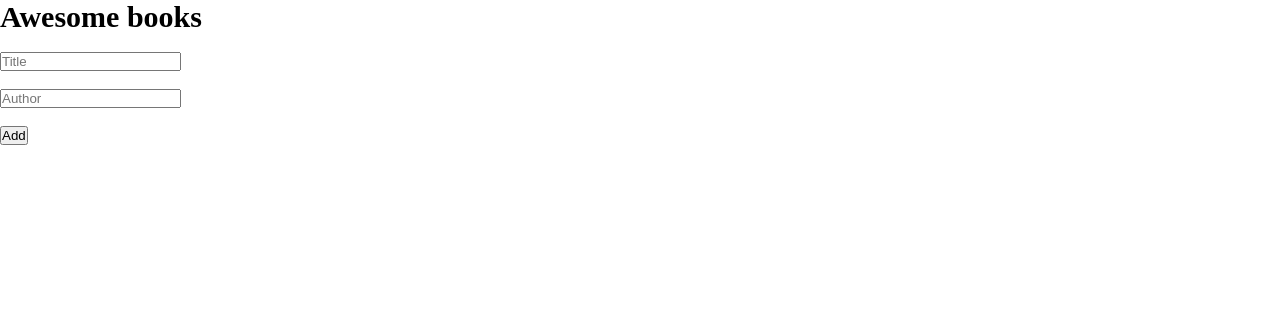
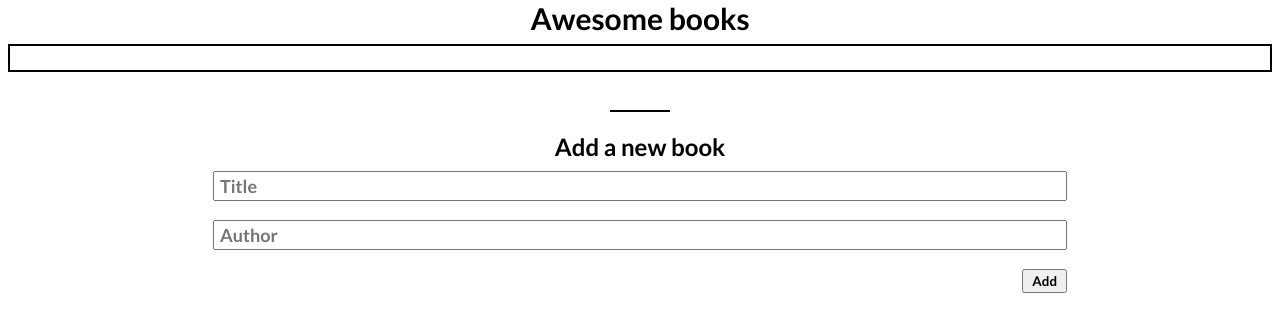
Before and after one commit to studiosnabeel/Awesome-books, a website: page index.html in a window 1280 px wide. Drawn offline with Linux system fonts and the light colour scheme.

Commit message:
Add style to booklist and adjust js classes

```diff
--- a/index.html
+++ b/index.html
@@ -12,13 +12,29 @@
       <h1 class="awesome-h1">Awesome books</h1>
       <div class="book-list"></div>
 
-      <br />
       <form action="" class="awesome-form">
-        <input id="title" type="text" placeholder="Title" required /> <br />
+        <hr class="add-hr" />
+
+        <h2 class="form-h2">Add a new book</h2>
+        <input
+          class="awesome-input"
+          id="title"
+          type="text"
+          placeholder="Title"
+          required
+        />
         <br />
-        <input id="author" type="text" placeholder="Author" required /><br />
-        <br />
-        <button class="awesome-btn">Add</button>
+
+        <input
+          class="awesome-input"
+          id="author"
+          type="text"
+          placeholder="Author"
+          required
+        /><br />
+        <div class="awesome-btn-folder">
+          <button class="awesome-btn">Add</button>
+        </div>
       </form>
     </div>
     <script src="./index.js" type="module"></script>
--- a/index.js
+++ b/index.js
@@ -1,6 +1,4 @@
 // Book Class: Represents a Book
-// eslint-disable-next-line max-classes-per-file, import/named
-// import { Book } from './modules/constructor.js';
 // eslint-disable-next-line max-classes-per-file
 class Book {
   constructor(title, author) {
@@ -55,13 +53,13 @@ class UI {
     const list = document.querySelector('.book-list');
 
     const div = document.createElement('div');
+    div.classList.add('book-item');
 
     div.innerHTML = `
-    <p>${book.title}</p>
-    <p>${book.author}</p>
+    <p class='book-p1'>${book.title}</p>
+    <p class='book-p1'>${book.author}</p>
     <button class='delete'>Remove</button>
-    <hr></hr>
-    `;
+  `;
 
     list.appendChild(div);
   }
--- a/style.css
+++ b/style.css
@@ -1,9 +1,79 @@
+@import url('https://fonts.googleapis.com/css2?family=Lato:ital,wght@0,400;0,700;1,300;1,700&display=swap');
+
 * {
   box-sizing: border-box;
   margin: 0;
   padding: 0;
+  font-family: 'Lato', sans-serif;
 }
 
 .awesome-h1 {
   font-size: 30px;
+  text-align: center;
 }
+
+.book-list {
+  display: flex;
+  flex-direction: column;
+  padding: 12px;
+  border: 2px solid black;
+  margin: 8px;
+}
+
+div.book-list > div:nth-of-type(odd) {
+  background: #cfcfcf;
+}
+
+.book-p1 {
+  display: inline-block;
+  padding: 4px;
+  font-weight: 700;
+  float: left;
+}
+
+.delete {
+  font-weight: 700;
+  float: right;
+  margin: 3px;
+}
+
+.awesome-form {
+  padding: 30px;
+  display: flex;
+  flex-direction: column;
+  justify-content: center;
+  align-items: center;
+}
+
+.add-hr {
+  color: black;
+  border: 1px solid black;
+  width: 60px;
+  text-align: center;
+  margin-bottom: 20px;
+}
+
+.form-h2 {
+  font-size: 24px;
+  font-weight: 700;
+  padding-bottom: 10px;
+}
+
+.awesome-btn {
+  padding: 2px 8px;
+  font-weight: 600;
+}
+
+.awesome-btn-folder {
+  width: 70%;
+  display: flex;
+  justify-content: flex-end;
+}
+
+.awesome-input {
+  width: 70%;
+  font-family: 'Lato', sans-serif;
+  font-size: 18px;
+  font-weight: 700;
+  padding: 2px 5px;
+}
```
